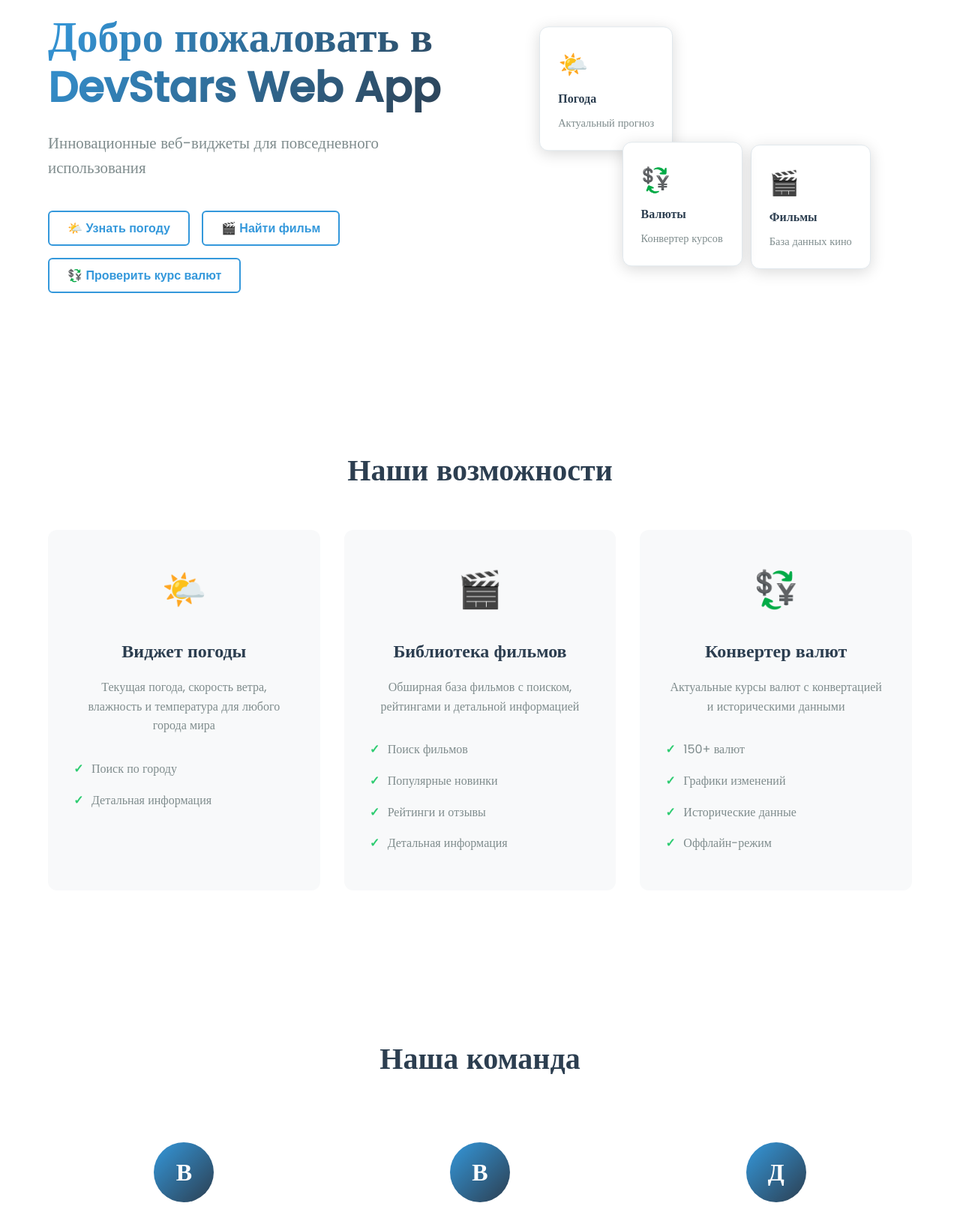
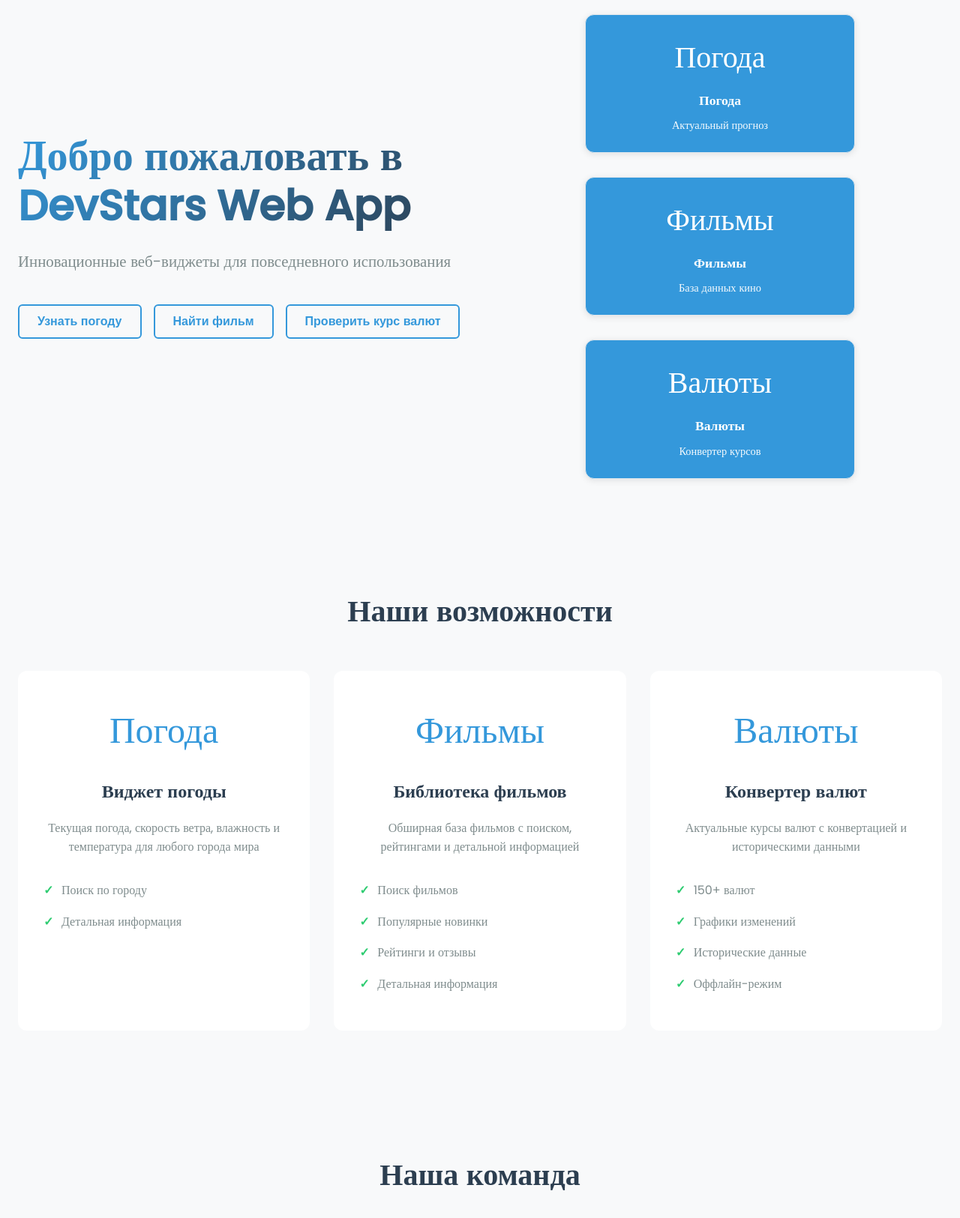
Before and after one commit to MrProVans/web_practic2, a website built with Vite: page index.html in a window 1280 px wide. Shown: the part 188-1813 px from the top of the page at 75% size. Built offline with nearby package versions, Linux system fonts and the light colour scheme.

Commit message:
design changes

```diff
--- a/src/components/Footer.js
+++ b/src/components/Footer.js
@@ -15,8 +15,8 @@ const Footer = () => {
           </div>
           <div class="footer-section">
             <h4>Команда</h4>
-            <span>Ваня - Погода</span>
-            <span>Витя - Фильмы</span>
+            <span>Ваня - Погода</span><br>
+            <span>Витя - Фильмы</span><br>
             <span>Дима - Валюты</span>
           </div>
         </div>
--- a/src/main.js
+++ b/src/main.js
@@ -114,3 +114,27 @@ class App {
 
 // Инициализация приложения
 new App()
+
+const themeToggle = document.getElementById('themeToggle');
+const html = document.documentElement;
+
+// Загружаем сохранённую тему
+const saved = localStorage.getItem('theme') || 'light';
+html.setAttribute('data-theme', saved);
+updateIcon(saved);
+
+// Переключение темы
+themeToggle.addEventListener('click', () => {
+    const next = html.getAttribute('data-theme') === 'dark' ? 'light' : 'dark';
+    html.setAttribute('data-theme', next);
+    localStorage.setItem('theme', next);
+    updateIcon(next);
+});
+
+// Обновление иконки
+function updateIcon(theme) {
+    const icon = themeToggle.querySelector('.icon');
+    if (icon) {
+        icon.textContent = theme === 'dark' ? 'Солнце' : 'Луна';
+    }
+}
--- a/src/pages/home/home.css
+++ b/src/pages/home/home.css
@@ -1,8 +1,47 @@
+/* === ПЕРЕМЕННЫЕ === */
+:root {
+    --primary-color: #3498db;
+    --secondary-color: #2c3e50;
+    --success-color: #2ecc71;
+    --text-color: #2c3e50;
+    --text-light: #7f8c8d;
+    --background-color: #f8f9fa;
+    --surface-color: #ffffff;
+    --border-color: #e1e8ed;
+    --shadow: 0 2px 10px rgba(0, 0, 0, 0.1);
+    --shadow-hover: 0 4px 20px rgba(0, 0, 0, 0.15);
+    --transition: all 0.3s ease;
+    --border-radius: 12px;
+}
+
+[data-theme="dark"] {
+    --primary-color: #5dade2;
+    --secondary-color: #34495e;
+    --success-color: #27ae60;
+    --text-color: #ecf0f1;
+    --text-light: #bdc3c7;
+    --background-color: #1a1a1a;
+    --surface-color: #2d3436;
+    --border-color: #34495e;
+    --shadow: 0 2px 10px rgba(0, 0, 0, 0.3);
+    --shadow-hover: 0 4px 20px rgba(0, 0, 0, 0.4);
+}
+
+/* === ОБЩИЕ СТИЛИ === */
+.home-page,
+.features-section,
+.team-section,
+.stats-section {
+    background: var(--background-color);
+    color: var(--text-color);
+    transition: background 0.3s ease, color 0.3s ease;
+}
+
+/* === HERO SECTION === */
 .home-page {
     min-height: 100vh;
 }
 
-/* Hero Section */
 .hero-section {
     display: grid;
     grid-template-columns: 1fr 1fr;
@@ -36,75 +75,64 @@
     flex-wrap: wrap;
 }
 
-.hero-image {
-    position: relative;
-    height: 400px;
-}
-
+/* === КАРТОЧКИ СПРАВА (в hero-image) === */
 .floating-cards {
-    position: relative;
-    height: 100%;
+    display: flex;
+    gap: 2rem;
+    justify-content: center;
+    flex-wrap: wrap;
+    margin-top: 2rem;
 }
 
 .floating-card {
-    position: absolute;
-    background: var(--surface-color);
+    background: var(--primary-color);
+    color: white;
+    border-radius: var(--border-radius);
     padding: 1.5rem;
-    border-radius: var(--border-radius);
-    box-shadow: var(--shadow-hover);
+    width: 360px;
+    min-height: 140px;
+    box-shadow: var(--shadow);
     border: 1px solid var(--border-color);
-    min-width: 160px;
+    transition: var(--transition);
+    display: flex;
+    flex-direction: column;
+    align-items: center;
+    text-align: center;
+    cursor: pointer;
 }
 
-/*.floating-card:hover {*/
-/*    transform: translateY(-5px) scale(1.05);*/
-/*    box-shadow: 0 8px 30px rgba(0, 0, 0, 0.15);*/
-/*}*/
-
-.weather-card {
-    top: 10%;
-    left: 10%;
-    animation: float 3s ease-in-out infinite;
+.floating-card:hover {
+    transform: translateY(-8px);
+    box-shadow: var(--shadow-hover);
 }
 
-.movies-card {
-    top: 50%;
-    right: 10%;
-    animation: float 3s ease-in-out infinite 0.5s;
+/* ВСЁ ВНУТРИ КАРТОЧКИ — БЕЛОЕ */
+.floating-card .card-icon,
+.floating-card h4,
+.floating-card p {
+    color: white !important;
+    margin: 0;
 }
 
-.currency-card {
-    bottom: 10%;
-    left: 30%;
-    animation: float 3s ease-in-out infinite 1s;
+.floating-card .card-icon {
+    font-size: 2.5rem;
+    margin-bottom: 0.75rem;
 }
 
-.card-icon {
-    font-size: 2rem;
+.floating-card h4 {
+    font-size: 1.1rem;
+    font-weight: 600;
     margin-bottom: 0.5rem;
 }
 
-.floating-card h4 {
-    margin-bottom: 0.5rem;
-    color: var(--text-color);
+.floating-card p {
+    font-size: 0.9rem;
+    opacity: 0.95;
 }
 
-.floating-card p {
-    color: var(--text-light);
-    font-size: 0.9rem;
-}
-
-@keyframes float {
-    0%, 100% { transform: translateY(0); }
-    50% { transform: translateY(-10px); }
-}
-
-/* Features Section */
+/* === FEATURES SECTION === */
 .features-section {
     padding: 5rem 0;
-    background: var(--border-radius);
-    margin: 2rem 0;
-    border-radius: var(--border-radius);
 }
 
 .section-title {
@@ -121,7 +149,7 @@
 }
 
 .feature-card {
-    background: var(--background-color);
+    background: var(--surface-color);
     padding: 2.5rem 2rem;
     border-radius: var(--border-radius);
     text-align: center;
@@ -139,6 +167,7 @@
 .feature-icon {
     font-size: 3rem;
     margin-bottom: 1.5rem;
+    color: var(--primary-color);
 }
 
 .feature-card h3 {
@@ -156,6 +185,8 @@
 .feature-list {
     list-style: none;
     text-align: left;
+    padding: 0;
+    margin: 0;
 }
 
 .feature-list li {
@@ -173,7 +204,7 @@
     font-weight: bold;
 }
 
-/* Team Section */
+/* === TEAM SECTION === */
 .team-section {
     padding: 5rem 0;
 }
@@ -227,7 +258,7 @@
     line-height: 1.6;
 }
 
-/* Stats Section */
+/* === STATS SECTION === */
 .stats-section {
     padding: 4rem 0;
     background: linear-gradient(135deg, var(--primary-color), var(--secondary-color));
@@ -257,63 +288,43 @@
     opacity: 0.9;
 }
 
-/* Responsive Design */
+/* === АДАПТИВНОСТЬ === */
 @media (max-width: 968px) {
     .hero-section {
         grid-template-columns: 1fr;
         text-align: center;
         padding: 2rem 0;
     }
-
     .hero-title {
         font-size: 2.5rem;
     }
-
     .hero-subtitle {
         font-size: 1.1rem;
     }
-
     .hero-actions {
         justify-content: center;
     }
-
-    .hero-image {
-        height: 300px;
-        order: -1;
+    .floating-cards {
+        gap: 1.5rem;
+        margin-top: 1.5rem;
+    }
+    .floating-card {
+        width: 280px;
     }
 }
 
 @media (max-width: 768px) {
-    .features-grid {
+    .features-grid,
+    .team-grid,
+    .stats-grid {
         grid-template-columns: 1fr;
     }
-
     .feature-card {
         padding: 2rem 1.5rem;
     }
-
-    .team-grid {
-        grid-template-columns: 1fr;
-    }
-
-    .stats-grid {
-        grid-template-columns: 1fr;
-    }
-
     .floating-card {
-        position: relative;
-        margin-bottom: 1rem;
-        animation: none;
-    }
-
-    .weather-card,
-    .movies-card,
-    .currency-card {
-        position: relative;
-        top: auto;
-        left: auto;
-        right: auto;
-        bottom: auto;
+        width: 100%;
+        max-width: 300px;
     }
 }
 
@@ -321,18 +332,29 @@
     .hero-title {
         font-size: 2rem;
     }
-
     .hero-actions {
         flex-direction: column;
         align-items: center;
     }
-
     .hero-actions .btn {
         width: 100%;
         max-width: 250px;
     }
-
     .section-title {
         font-size: 2rem;
     }
 }
+
+/* === ТЁМНАЯ ТЕМА ПО УМОЛЧАНИЮ === */
+@media (prefers-color-scheme: dark) {
+    :root:not([data-theme="light"]) {
+        --primary-color: #5dade2;
+        --secondary-color: #34495e;
+        --success-color: #27ae60;
+        --text-color: #ecf0f1;
+        --text-light: #bdc3c7;
+        --background-color: #1a1a1a;
+        --surface-color: #2d3436;
+        --border-color: #34495e;
+    }
+}
--- a/src/pages/home/home.js
+++ b/src/pages/home/home.js
@@ -11,30 +11,30 @@ const Home = () => {
             <p class="hero-subtitle">Инновационные веб-виджеты для повседневного использования</p>
             <div class="hero-actions">
               <button class="btn btn-outline" data-page="weather">
-                🌤️ Узнать погоду
+                Узнать погоду
               </button>
               <button class="btn btn-outline" data-page="movies">
-                🎬 Найти фильм
+                Найти фильм
               </button>
               <button class="btn btn-outline" data-page="currency">
-                💱 Проверить курс валют
+                Проверить курс валют
               </button>
             </div>
           </div>
           <div class="hero-image">
             <div class="floating-cards">
               <div class="floating-card weather-card">
-                <div class="card-icon">🌤️</div>
+                <div class="card-icon">Погода</div>
                 <h4>Погода</h4>
                 <p>Актуальный прогноз</p>
               </div>
               <div class="floating-card movies-card">
-                <div class="card-icon">🎬</div>
+                <div class="card-icon">Фильмы</div>
                 <h4>Фильмы</h4>
                 <p>База данных кино</p>
               </div>
               <div class="floating-card currency-card">
-                <div class="card-icon">💱</div>
+                <div class="card-icon">Валюты</div>
                 <h4>Валюты</h4>
                 <p>Конвертер курсов</p>
               </div>
@@ -47,20 +47,17 @@ const Home = () => {
           <h2 class="section-title">Наши возможности</h2>
           <div class="features-grid">
             <div class="feature-card" data-page="weather">
-              <div class="feature-icon">🌤️</div>
+              <div class="feature-icon">Погода</div>
               <h3>Виджет погоды</h3>
-<!--              <p>Текущая погода и точный прогноз на 5 дней для любого города мира</p>-->
               <p>Текущая погода, скорость ветра, влажность и температура для любого города мира</p>
               <ul class="feature-list">
                 <li>Поиск по городу</li>
-<!--                <li>Геолокация</li>-->
                 <li>Детальная информация</li>
-<!--                <li>Прогноз на неделю</li>-->
               </ul>
             </div>
 
             <div class="feature-card" data-page="movies">
-              <div class="feature-icon">🎬</div>
+              <div class="feature-icon">Фильмы</div>
               <h3>Библиотека фильмов</h3>
               <p>Обширная база фильмов с поиском, рейтингами и детальной информацией</p>
               <ul class="feature-list">
@@ -72,7 +69,7 @@ const Home = () => {
             </div>
 
             <div class="feature-card" data-page="currency">
-              <div class="feature-icon">💱</div>
+              <div class="feature-icon">Валюты</div>
               <h3>Конвертер валют</h3>
               <p>Актуальные курсы валют с конвертацией и историческими данными</p>
               <ul class="feature-list">
@@ -136,15 +133,13 @@ const Home = () => {
 
 // Инициализация событий для домашней страницы
 Home.init = () => {
-    // Добавляем обработчики для карточек-ссылок
     document.addEventListener('click', (e) => {
         const card = e.target.closest('.feature-card, .floating-card')
         if (card) {
             const page = card.closest('[data-page]')?.getAttribute('data-page')
             if (page) {
-                // Эмулируем клик по навигационной ссылке
                 const navEvent = new Event('click', { bubbles: true })
-                const navLink = document.querySelector(`[data-page="${page}"]`)
+                const navLink = document.querySelector(`.nav-link[data-page="${page}"]`)
                 if (navLink) {
                     navLink.dispatchEvent(navEvent)
                 }
--- a/src/style.css
+++ b/src/style.css
@@ -20,7 +20,6 @@
 
     --transition: all 0.3s ease;
 
-    /* Font */
     --font-primary: 'Segoe UI', Tahoma, Geneva, Verdana, sans-serif;
     --font-size-base: 16px;
     --line-height: 1.6;
@@ -28,9 +27,11 @@
 
 /* Dark theme */
 [data-theme="dark"] {
-    --primary-color: #2980b9;
+    --primary-color: #5dade2;
     --secondary-color: #34495e;
-    --accent-color: #c0392b;
+    --accent-color: #e74c3c;
+    --success-color: #27ae60;
+    --warning-color: #f1c40f;
 
     --background-color: #1a1a1a;
     --surface-color: #2d3436;
@@ -58,14 +59,16 @@ body {
     font-size: var(--font-size-base);
     line-height: var(--line-height);
     color: var(--text-color);
-    background-color: var(--background-color);
-    transition: var(--transition);
+    background: var(--background-color);
+    transition: background 0.3s ease, color 0.3s ease;
+    min-height: 100vh;
 }
 
 #app {
     min-height: 100vh;
     display: flex;
     flex-direction: column;
+    background: var(--background-color);
 }
 
 /* Loading styles */
@@ -81,6 +84,7 @@ body {
     justify-content: center;
     align-items: center;
     z-index: 9999;
+    transition: background 0.3s ease;
 }
 
 .spinner {
@@ -102,13 +106,15 @@ body {
 .main-content {
     flex: 1;
     padding: 2rem 0;
+    background: var(--background-color);
+    width: 100%;
 }
 
-/* Container */
+/* Container — РАСТЯНУТ НА ВСЮ ШИРИНУ */
 .container {
-    max-width: 1200px;
+    width: 100%;
+    padding: 0 1.5rem;
     margin: 0 auto;
-    padding: 0 1.5rem;
 }
 
 /* Cards */
@@ -305,6 +311,7 @@ body {
     top: 0;
     z-index: 100;
     border-bottom: 1px solid var(--border-color);
+    transition: background 0.3s ease, border-color 0.3s ease;
 }
 
 .header-content {
@@ -351,11 +358,13 @@ body {
     display: flex;
     align-items: center;
     justify-content: center;
+    font-size: 1.2rem;
 }
 
 .theme-toggle:hover {
     border-color: var(--primary-color);
     transform: scale(1.1);
+    box-shadow: var(--shadow);
 }
 
 /* Footer Styles */
@@ -363,6 +372,7 @@ body {
     background: var(--surface-color);
     border-top: 1px solid var(--border-color);
     margin-top: auto;
+    transition: background 0.3s ease, border-color 0.3s ease;
 }
 
 .footer-content {
@@ -521,22 +531,12 @@ body {
 }
 
 /* Skeleton Loading */
-.skeleton-card {
+.skeleton-card,
+.skeleton-list,
+.skeleton-weather {
     background: var(--surface-color);
-    padding: 1.5rem;
     border-radius: var(--border-radius);
     border: 1px solid var(--border-color);
-    animation: pulse 2s infinite;
-}
-
-.skeleton-list {
-    padding: 1rem;
-    animation: pulse 2s infinite;
-}
-
-.skeleton-weather {
-    text-align: center;
-    padding: 2rem;
     animation: pulse 2s infinite;
 }
 
@@ -548,35 +548,12 @@ body {
     animation: pulse 2s infinite;
 }
 
-.skeleton-line.short {
-    width: 60%;
-}
-
-.skeleton-line.medium {
-    width: 80%;
-}
-
-.skeleton-line.skeleton-title {
-    height: 1.5rem;
-    width: 70%;
-    margin-bottom: 1rem;
-}
-
-.skeleton-line.skeleton-text {
-    height: 0.875rem;
-}
-
-.skeleton-line.skeleton-temp {
-    height: 2rem;
-    width: 50%;
-    margin: 1rem auto;
-}
-
-.skeleton-line.skeleton-desc {
-    height: 1rem;
-    width: 40%;
-    margin: 0.5rem auto;
-}
+.skeleton-line.short { width: 60%; }
+.skeleton-line.medium { width: 80%; }
+.skeleton-line.skeleton-title { height: 1.5rem; width: 70%; margin-bottom: 1rem; }
+.skeleton-line.skeleton-text { height: 0.875rem; }
+.skeleton-line.skeleton-temp { height: 2rem; width: 50%; margin: 1rem auto; }
+.skeleton-line.skeleton-desc { height: 1rem; width: 40%; margin: 0.5rem auto; }
 
 .skeleton-icon {
     width: 64px;
@@ -588,24 +565,15 @@ body {
 }
 
 /* Animations */
-@keyframes spin {
-    0% { transform: rotate(0deg); }
-    100% { transform: rotate(360deg); }
+@keyframes pulse {
+    0%, 100% { opacity: 1; }
+    50% { opacity: 0.5; }
 }
 
-@keyframes pulse {
-    0% {
-        opacity: 1;
-    }
-    50% {
-        opacity: 0.5;
-    }
-    100% {
-        opacity: 1;
-    }
+@keyframes shimmer {
+    100% { transform: translateX(100%); }
 }
 
-/* Shimmer Effect for Advanced Skeletons */
 .skeleton-shimmer {
     position: relative;
     overflow: hidden;
@@ -614,53 +582,20 @@ body {
 .skeleton-shimmer::after {
     content: '';
     position: absolute;
-    top: 0;
-    right: 0;
-    bottom: 0;
-    left: 0;
+    top: 0; right: 0; bottom: 0; left: 0;
     transform: translateX(-100%);
-    background: linear-gradient(
-            90deg,
-            transparent,
-            rgba(255, 255, 255, 0.4),
-            transparent
-    );
+    background: linear-gradient(90deg, transparent, rgba(255, 255, 255, 0.4), transparent);
     animation: shimmer 2s infinite;
 }
 
 [data-theme="dark"] .skeleton-shimmer::after {
-    background: linear-gradient(
-            90deg,
-            transparent,
-            rgba(255, 255, 255, 0.1),
-            transparent
-    );
-}
-
-@keyframes shimmer {
-    100% {
-        transform: translateX(100%);
-    }
+    background: linear-gradient(90deg, transparent, rgba(255, 255, 255, 0.1), transparent);
 }
 
 /* Responsive Loading */
 @media (max-width: 768px) {
-    .loading-content {
-        padding: 1.5rem;
-        margin: 1rem;
-    }
-
-    .loading-spinner {
-        width: 32px;
-        height: 32px;
-    }
-
-    .loading-spinner.small {
-        width: 24px;
-        height: 24px;
-    }
-
-    .skeleton-card {
-        padding: 1rem;
-    }
+    .loading-content { padding: 1.5rem; margin: 1rem; }
+    .loading-spinner { width: 32px; height: 32px; }
+    .loading-spinner.small { width: 24px; height: 24px; }
+    .skeleton-card { padding: 1rem; }
 }
```
Also changed, not shown: 1 other file.
